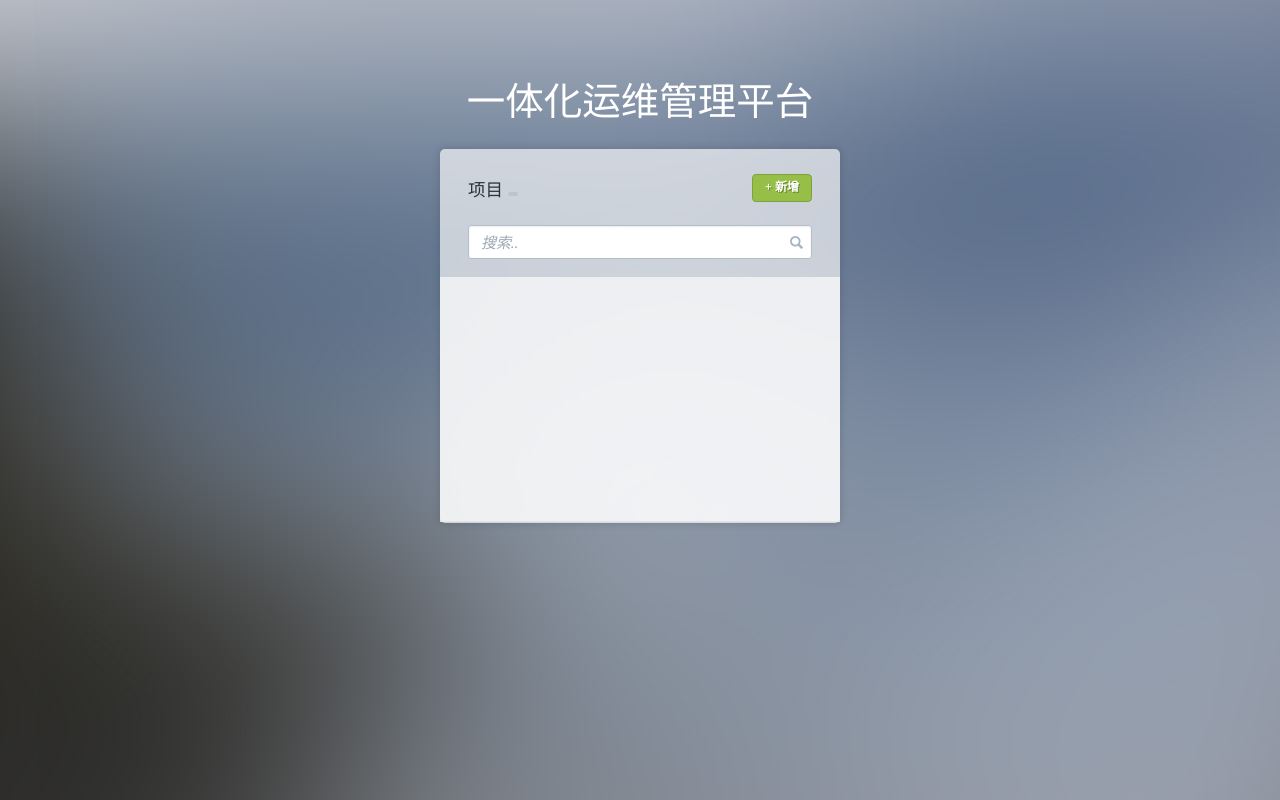
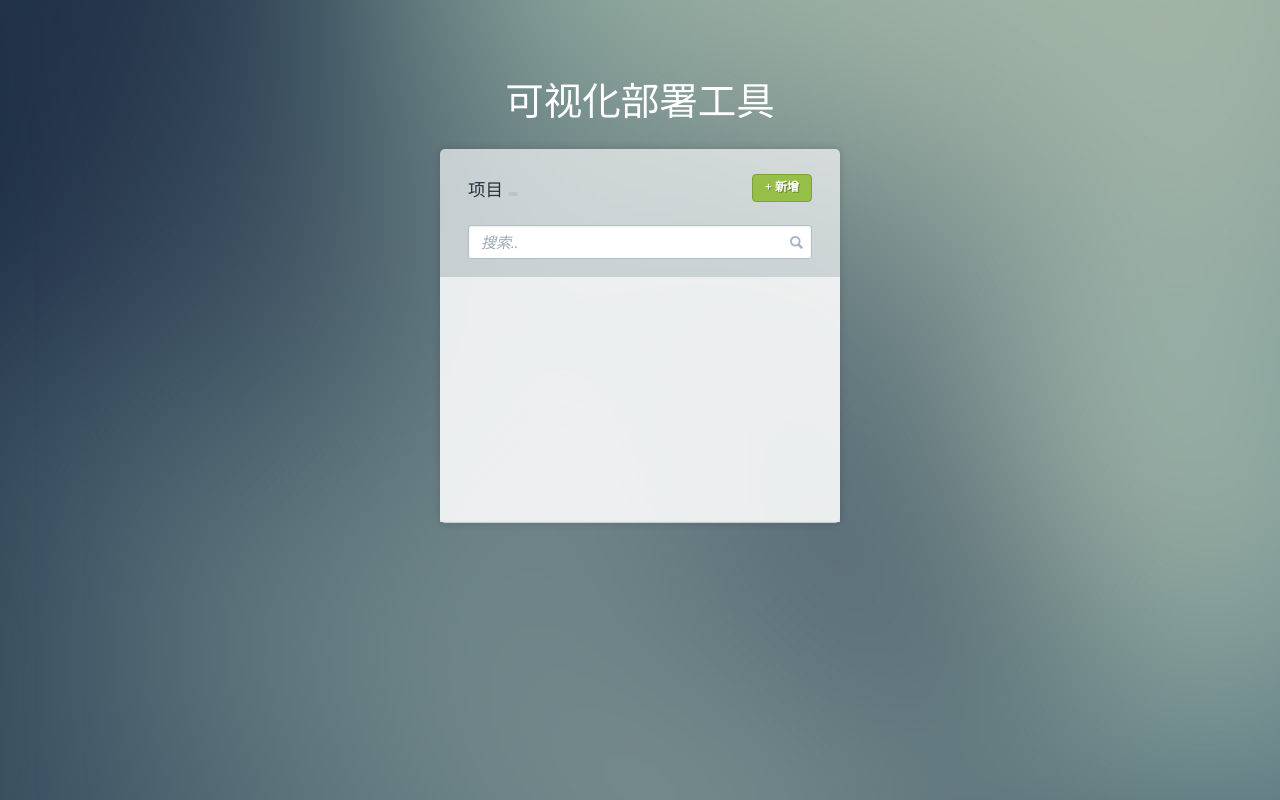
Before and after one commit to XYmar/VisualBOSH, a Vue app: page /#/selectProject in a window 1280 px wide. Built offline with nearby package versions, Linux system fonts and the light colour scheme; what vue-popperjs, vue-simple-uploader would draw is missing.

Commit message:
修改登录页面和选择工程页面背景及标题

```diff
--- a/index.html
+++ b/index.html
@@ -5,7 +5,7 @@
     <meta name="viewport" content="width=device-width,initial-scale=1.0">
     <meta http-equiv="Content-Type" content="multipart/form-data; charset=utf-8" />
 
-    <title>一体化运维管理平台</title>
+    <title>可视化部署工具</title>
     <!-- bootstrap -->
     <link href="css/bootstrap/bootstrap.css" rel="stylesheet" />
     <link href="css/bootstrap/bootstrap-responsive.css" rel="stylesheet" />
--- a/src/pages/selectProject.vue
+++ b/src/pages/selectProject.vue
@@ -4,7 +4,7 @@
     <div class="row-fluid login-wrapper">
       <a href="#">
               <!-- <img class="logo" src="img/logo-white.png" /> -->
-              <h1 style="color:white;">一体化运维管理平台</h1>
+              <h1 style="color:white;">可视化部署工具</h1>
       </a>
 
       <div id="your_pros" class="span4 box" style="height:374px;margin-top: 39px;background: rgba(255, 255, 255, 0.65);">
@@ -224,7 +224,7 @@
 <style scoped>
 
   .signin{
-    background-image: url('../../img/bgs/10.jpg');
+    background-image: url('../../img/bgs/9.jpg');
     height: 100%;
   }
 
--- a/src/pages/signin.vue
+++ b/src/pages/signin.vue
@@ -4,7 +4,7 @@
     <div class="row-fluid login-wrapper">
       <a href="#" style="text-decoration:none">
         <!-- <img class="logo" src="img/logo-white.png" /> -->
-        <h1 style="color:white;">一体化运维管理平台</h1>
+        <h1 style="color:white;">可视化部署工具</h1>
       </a>
       <br/><br/>
 
@@ -167,7 +167,7 @@
 </script>
 <style scoped>
   .signin {
-    background-image: url('../../img/bgs/10.jpg');
+    background-image: url('../../img/bgs/9.jpg');
     height: 100%;
   }
 </style>
```
